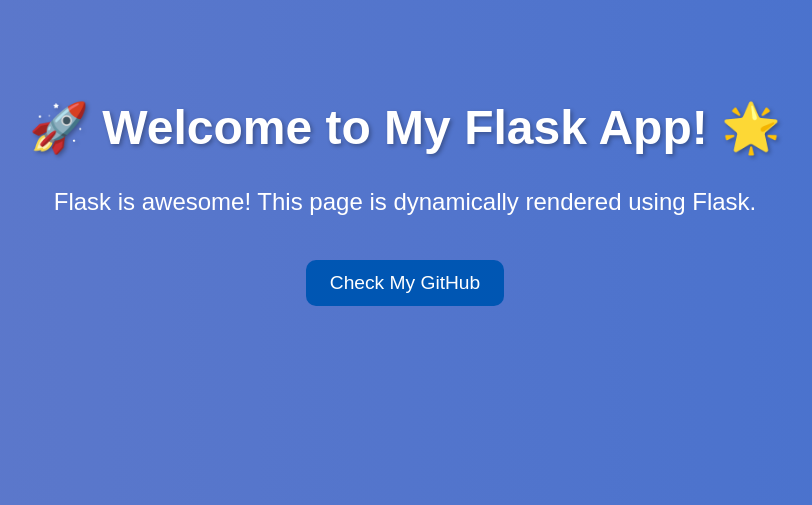
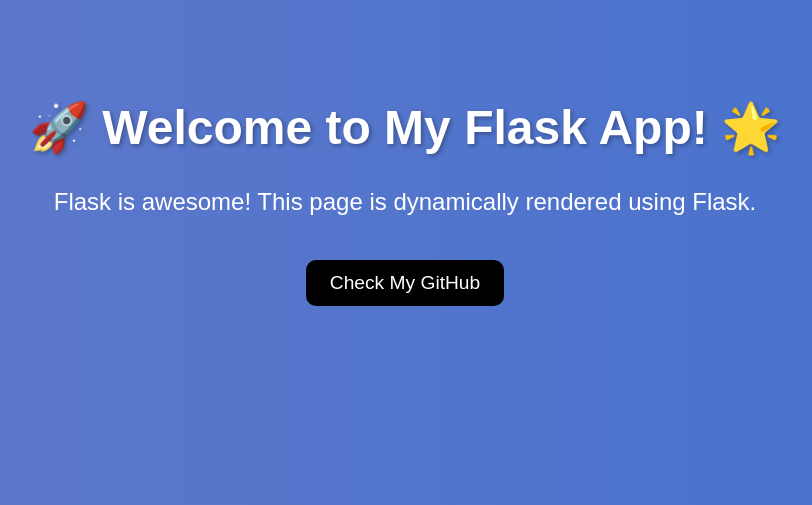
Before and after one commit to Shiva-Prasad-Naroju/CICD-practice-, a Flask app: page / in a window 1280 px wide, with the pointer over the restyled element. Shown: the top 505 px of the page, without its empty margins (235-1047 px from the left). Run offline with Flask 3, Linux system fonts and the light colour scheme.

Commit message:
Button background color changed

```diff
--- a/templates/index.html
+++ b/templates/index.html
@@ -37,7 +37,7 @@
             transition: 0.3s;
         }
         .btn:hover {
-            background: #0056b3;
+            background: #000000;
         }
     </style>
 </head>
```
